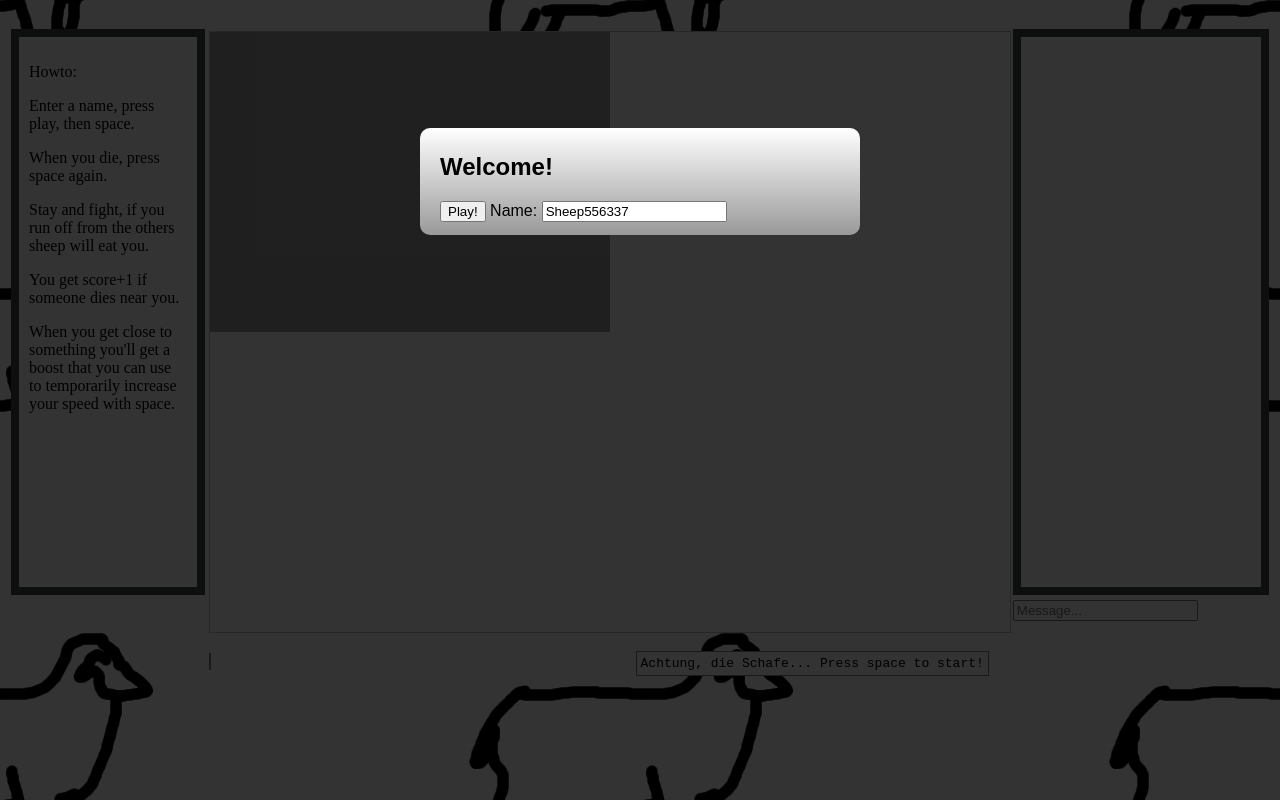
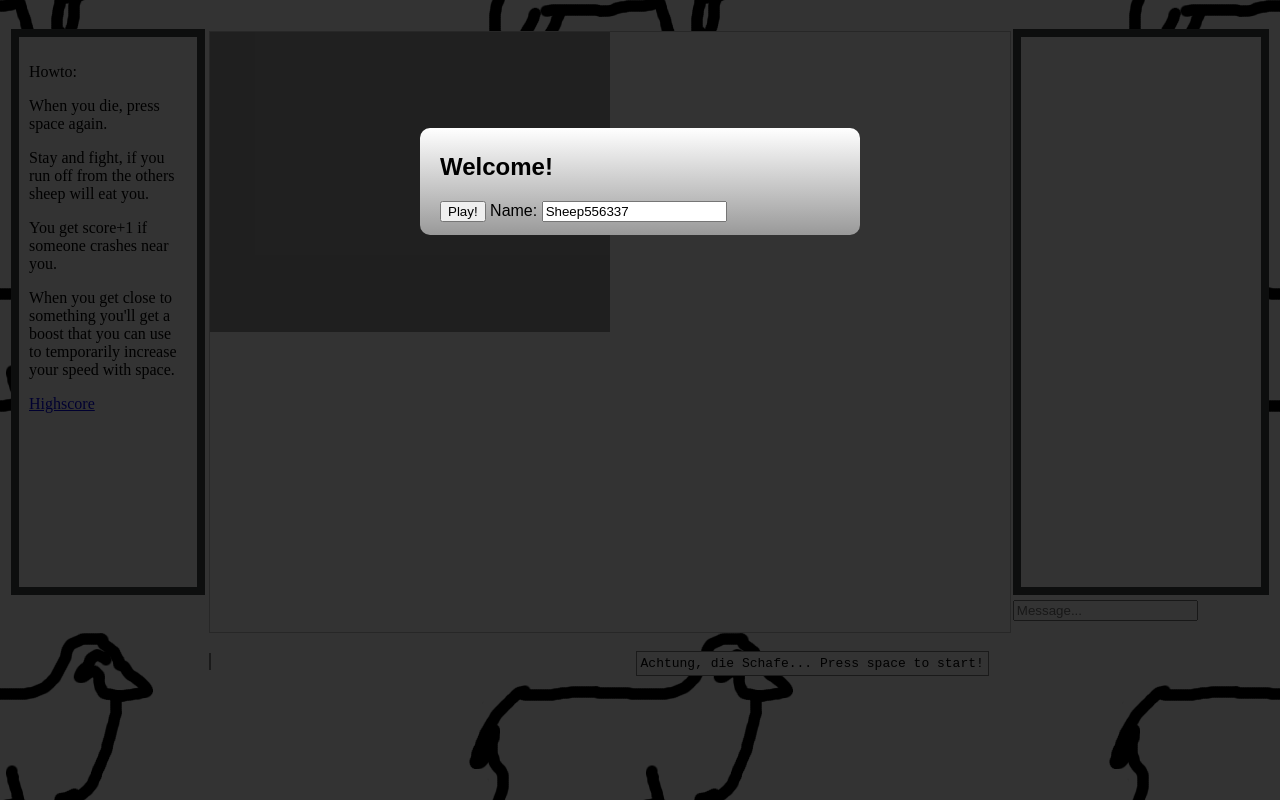
Before and after one commit to gustafsson/achtung-die-schafe, a plain HTML site: page client/index.html in a window 1280 px wide. Drawn offline with nearby package versions, Linux system fonts and the light colour scheme; a script that the page names is missing.

Commit message:
Link to highscore.csv

```diff
--- a/client/index.html
+++ b/client/index.html
@@ -127,12 +127,13 @@
 		<tr valign="top">
 			<td width="50%"><br><div id="rulesdiv">
 				<p>Howto:</p>
-				<p>Enter a name, press play, then space.</p>
 				<p>When you die, press space again.</p>
-                <p>Stay and fight, if you run off from the others sheep will eat you.</p>
-				<p>You get score+1 if someone dies near you.</p>
-                <p>When you get close to something you'll get a boost that you can use to temporarily increase your speed with space.</p>
-            </div></td>
+        <p>Stay and fight, if you run off from the others sheep will eat you.</p>
+				<p>You get score+1 if someone crashes near you.</p>
+        <p>When you get close to something you'll get a boost that you can use to temporarily increase your speed with space.</p>
+				<p><a href="highscore.csv">Highscore</a></p>
+        </div>
+			</td>
 			<td width="800px">
 					<div id="content"></div>
 	<p></p>
```
